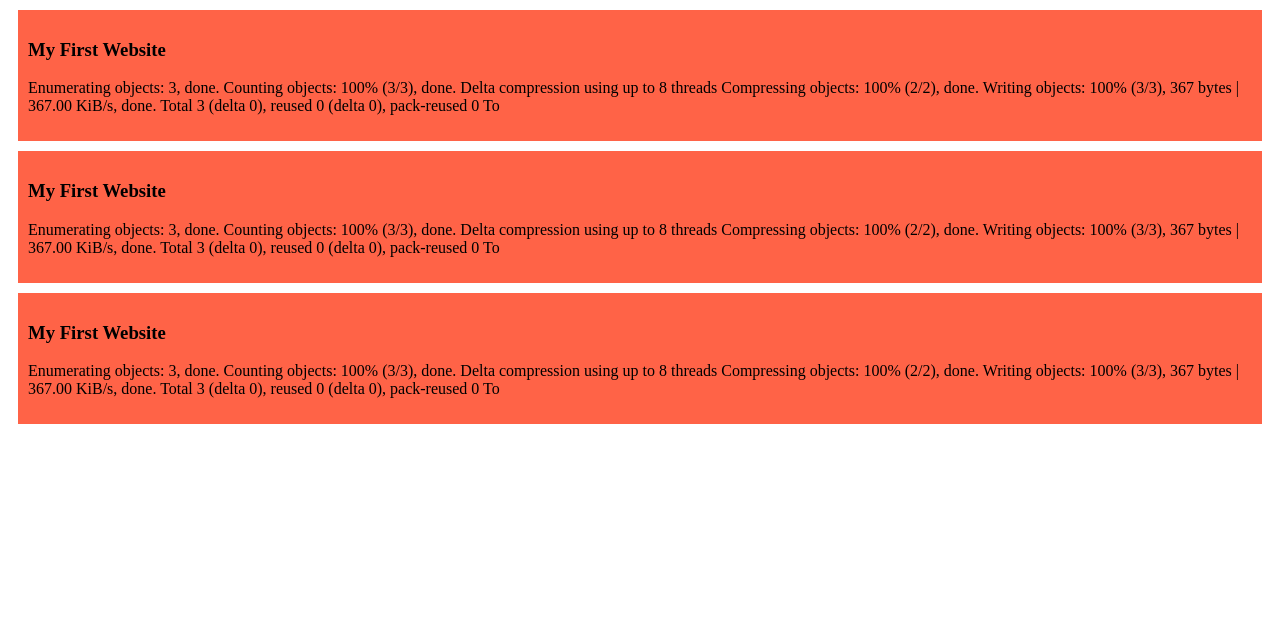
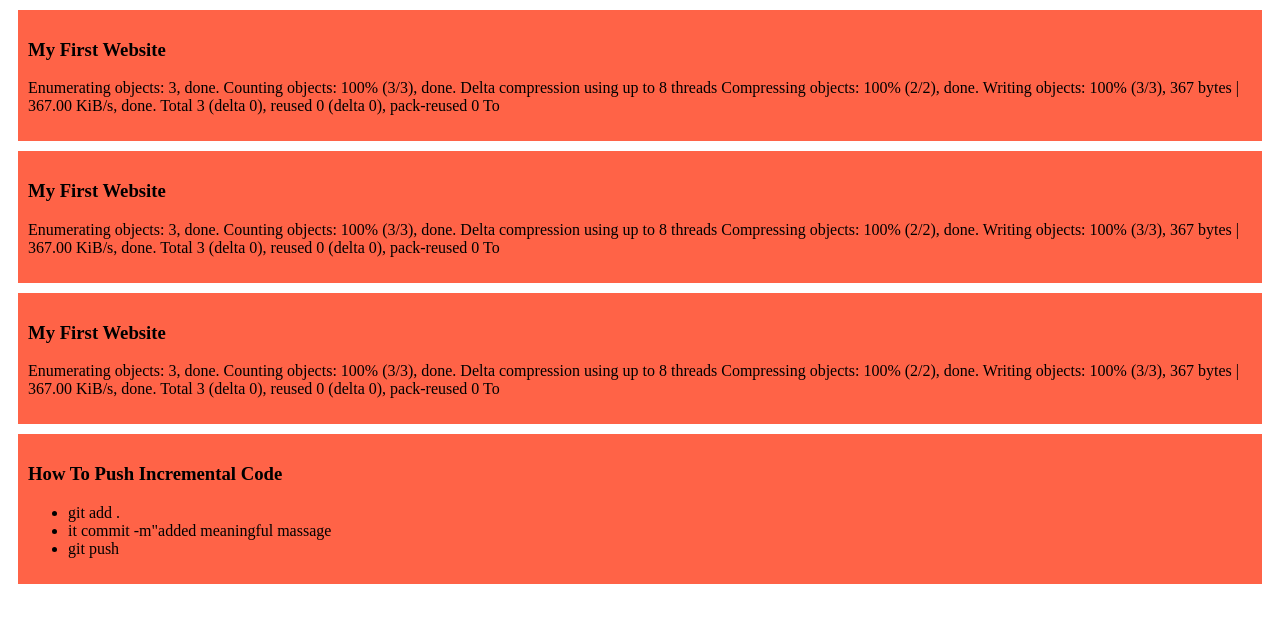
Before and after one commit to tasmimwahed/my-simple-website, a plain HTML site: page index.html in a window 1280 px wide. Drawn offline with Linux system fonts and the light colour scheme.

Commit message:
added a list to push code

```diff
--- a/index.html
+++ b/index.html
@@ -43,7 +43,13 @@ Total 3 (delta 0), reused 0 (delta 0), pack-reused 0
             To
         </p>
     </div>
-
-
+    <div>
+        <h3>How To Push Incremental Code</h3>
+        <ul>
+            <li>git add .</li>
+            <li>it commit -m"added meaningful massage</li>
+            <li>git push</li>
+        </ul>
+    </div>
 </body>
 </html>
```
Lines whose indentation alone changed are shown as unchanged.
